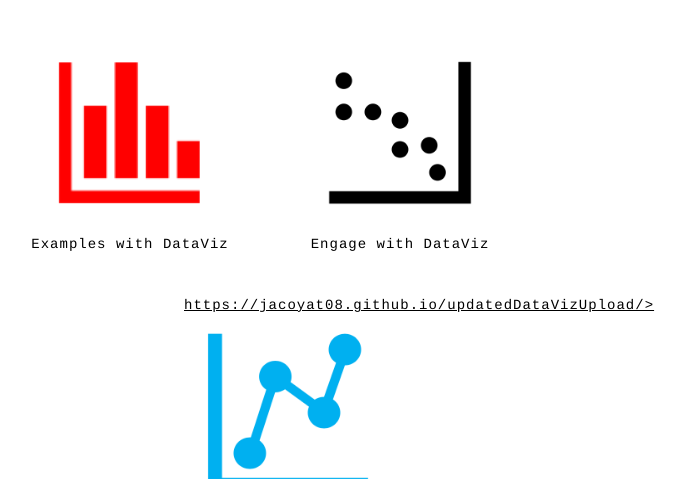
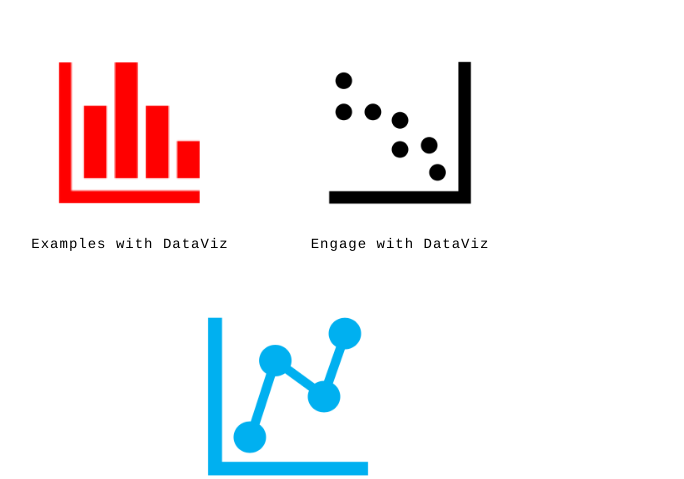
Before and after one commit to jacoyat08/DataViz, a plain HTML site: page index.html in a window 1280 px wide. Shown: the part 78-557 px from the top of the page, without its empty margins (375-1059 px from the left). Drawn offline with Linux system fonts and the light colour scheme.

Commit message:
Update index.html

```diff
--- a/index.html
+++ b/index.html
@@ -32,7 +32,7 @@
     }
   </style>
       <div class="centerDiv">
-        <a href="url">https://jacoyat08.github.io/updatedDataVizUpload/>
+        <a href="https://jacoyat08.github.io/updatedDataVizUpload/">
           <img src="images/upl.png" width="200" height="200" />
         </a>
         <div class="title"><a href="https://jacoyat08.github.io/updatedDataVizUpload/">Explore with DataViz</a></div>
```
